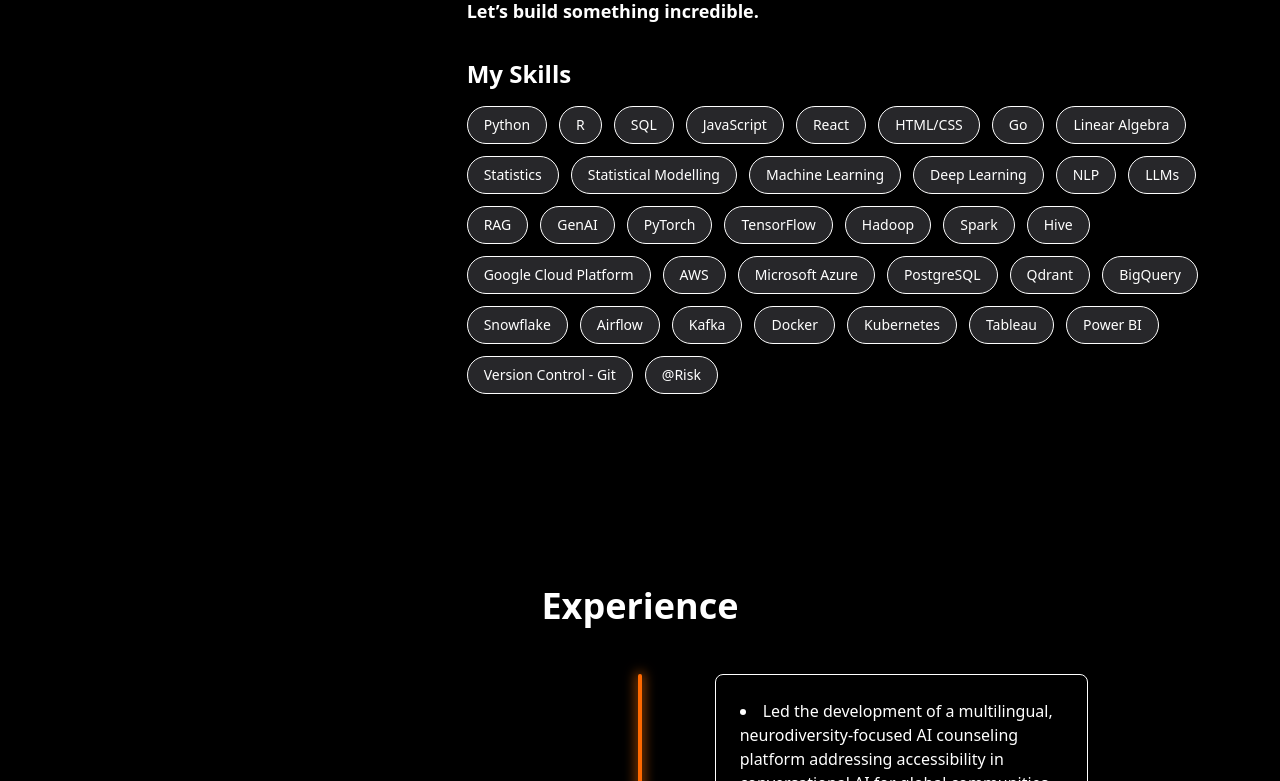
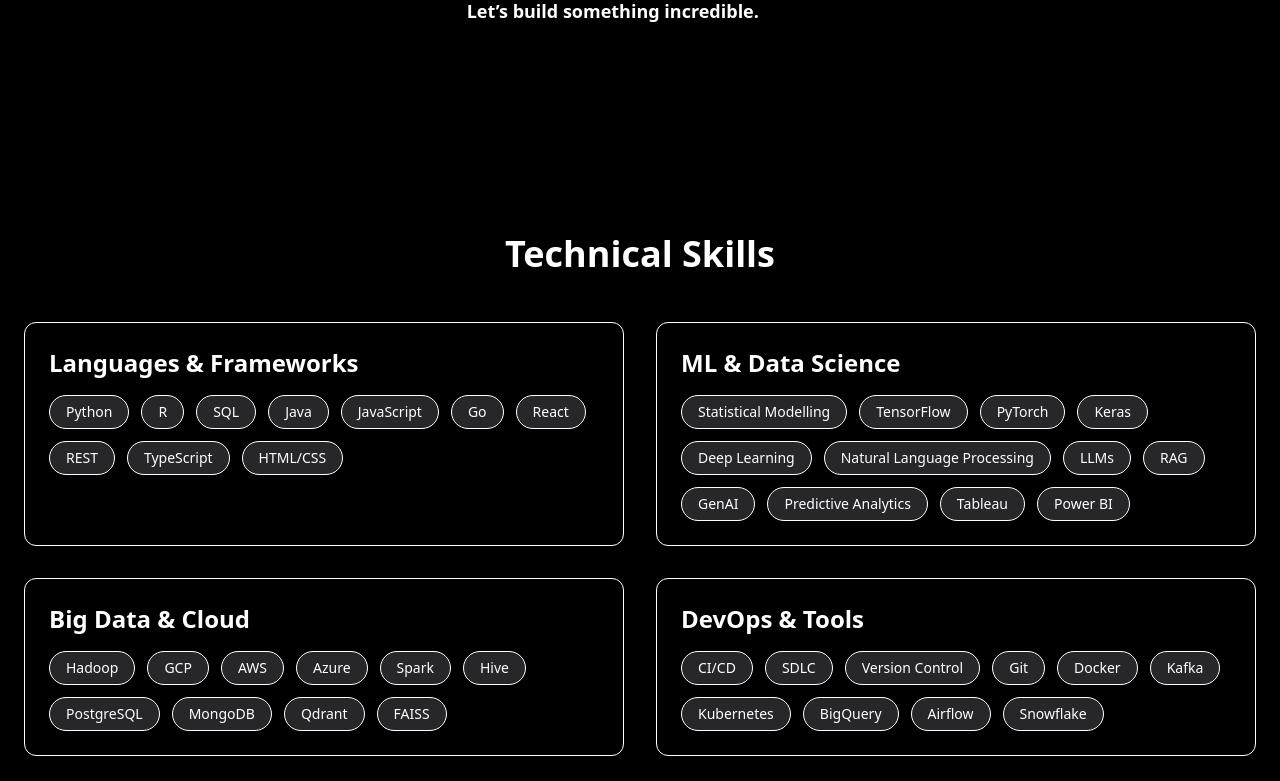
Before and after one commit to prabhuavula7/portfolio, a React (Vite) app: page / in a window 1280 px wide. Shown: the part 1719-2500 px from the top of the page. Built offline with nearby package versions, Linux system fonts and the light colour scheme.

Commit message:
Additional enhancements

```diff
--- a/src/App.jsx
+++ b/src/App.jsx
@@ -331,36 +331,58 @@
                             <p className="mb-4">
                               <strong>Let’s build something incredible.</strong>
                             </p>
-                                <div className="mt-8">
-                                    <h3 className="text-2xl font-semibold text-heading mb-4">My Skills</h3>
-                                    <div className="flex flex-wrap gap-3 mt-4">
+                          </div>
+                        </div>
+                    </div>
+                </section>
+
+                  <section id="skills" className="py-16 md:py-24 bg-section-light dark:bg-section-dark transition-colors duration-300">
+                  <div className="container mx-auto px-6">
+                    <h2 className="text-4xl font-bold text-center mb-12 text-heading dark:text-white">Technical Skills</h2>
+                    <div className="grid grid-cols-1 md:grid-cols-2 lg:grid-cols-2 gap-8">
+
                       {[
-                                        "Python", "R", "SQL", "JavaScript", "React", "HTML/CSS", "Go",
-                                        "Linear Algebra", "Statistics", "Statistical Modelling",
-                                        "Machine Learning", "Deep Learning", "NLP", "LLMs", "RAG", "GenAI",
-                                        "PyTorch", "TensorFlow", "Hadoop", "Spark", "Hive",
-                                        "Google Cloud Platform", "AWS", "Microsoft Azure",
-                                        "PostgreSQL", "Qdrant", "BigQuery", "Snowflake", "Airflow",
-                                        "Kafka", "Docker", "Kubernetes", "Tableau", "Power BI",
-                                        "Version Control - Git", "@Risk"
-                                      ].map((skill, idx) => (
+                        {
+                          title: "Languages & Frameworks",
+                          items: ["Python", "R", "SQL", "Java", "JavaScript", "Go", "React", "REST", "TypeScript", "HTML/CSS"],
+                        },
+                        {
+                          title: "ML & Data Science",
+                          items: ["Statistical Modelling", "TensorFlow", "PyTorch", "Keras", "Deep Learning", "Natural Language Processing", "LLMs", "RAG", "GenAI", "Predictive Analytics", "Tableau", "Power BI"],
+                        },
+                        {
+                          title: "Big Data & Cloud",
+                          items: ["Hadoop", "GCP", "AWS", "Azure", "Spark", "Hive", "PostgreSQL", "MongoDB", "Qdrant", "FAISS"],
+                        },
+                        {
+                          title: "DevOps & Tools",
+                          items: ["CI/CD", "SDLC", "Version Control", "Git", "Docker", "Kafka", "Kubernetes", "BigQuery", "Airflow", "Snowflake"],
+                        },
+                      ].map((category, index) => (
+                        <div
+                          key={index}
+                          className="bg-white dark:bg-black border border-card p-6 rounded-xl shadow-md transition duration-300 hover:shadow-[0_0_18px_3px_rgba(255,115,0,0.4)]"
+                        >
+                          <h3 className="text-2xl font-semibold text-heading mb-4 text-black dark:text-white">
+                            {category.title}
+                          </h3>
+                          <div className="flex flex-wrap gap-3">
+                            {category.items.map((skill, i) => (
                               <span
-                                          key={idx}
-                                          className="bg-white text-black dark:bg-zinc-800 dark:text-white
-                                            text-sm font-medium px-4 py-2 rounded-full shadow-sm border border-skill
-                                            hover:bg-orange-500 hover:text-black
-                                            hover:shadow-[0_0_10px_2px_rgba(255,115,0,0.5)]
-                                            transition duration-200"
+                                key={i}
+                                className="bg-orange-100 text-zinc-800 dark:bg-zinc-800 dark:text-white dark:border-white border text-sm font-medium px-4 py-1.5 rounded-full transition duration-200 hover:bg-orange-500 hover:text-black hover:shadow-[0_0_10px_2px_rgba(255,115,0,0.4)] shadow-sm"
                               >
                                 {skill}
                               </span>
                             ))}
                           </div>
                         </div>
-                            </div>
+                      ))}
+
                     </div>
                   </div>
                 </section>
+
 
                 {/* Experience Section */}
                 <section id="experience" className="py-16 md:py-24 bg-section-light">
@@ -684,7 +706,7 @@
                       ].map((value, index) => (
                         <div
                           key={index}
-                          className="bg-gray-100 dark:bg-zinc-900 text-black dark:text-white p-6 rounded-lg shadow-md border border-gray-300 dark:border-zinc-700 transition-all"
+                          className="bg-gray-100 dark:bg-zinc-900 text-black dark:text-white p-6 rounded-lg shadow-md border border-gray-300 dark:border-zinc-700 transition-all hover:shadow-[0_0_20px_4px_rgba(255,115,0,0.25)]"
                         >
                           <h3 className="text-xl font-semibold mb-2 text-orange-600 dark:text-orange-400">
                             {value.title}
--- a/src/MobileMenu.jsx
+++ b/src/MobileMenu.jsx
@@ -4,10 +4,13 @@
 const MobileMenu = ({ onClose, ThemeToggleButton, scrollToSection }) => {
   return (
     <div
-        id="mobile-menu"
-        className="md:hidden absolute top-0 left-0 w-full z-40 bg-white text-black dark:bg-black dark:text-white"
+      className="fixed inset-0 z-50 bg-black/60 backdrop-blur-sm"
+      onClick={onClose} // Click outside closes the menu
     >
-
+      <div
+        className="md:hidden absolute top-0 left-0 w-full bg-white text-black dark:bg-black dark:text-white"
+        onClick={(e) => e.stopPropagation()} // Prevent close when clicking inside
+      >
         {/* Close Button */}
         <div className="w-full flex justify-end px-6 pt-6">
           <button
@@ -43,6 +46,7 @@
           </div>
         </div>
       </div>
+    </div>
   );
 };
 
```
Lines whose indentation alone changed are shown as unchanged.
